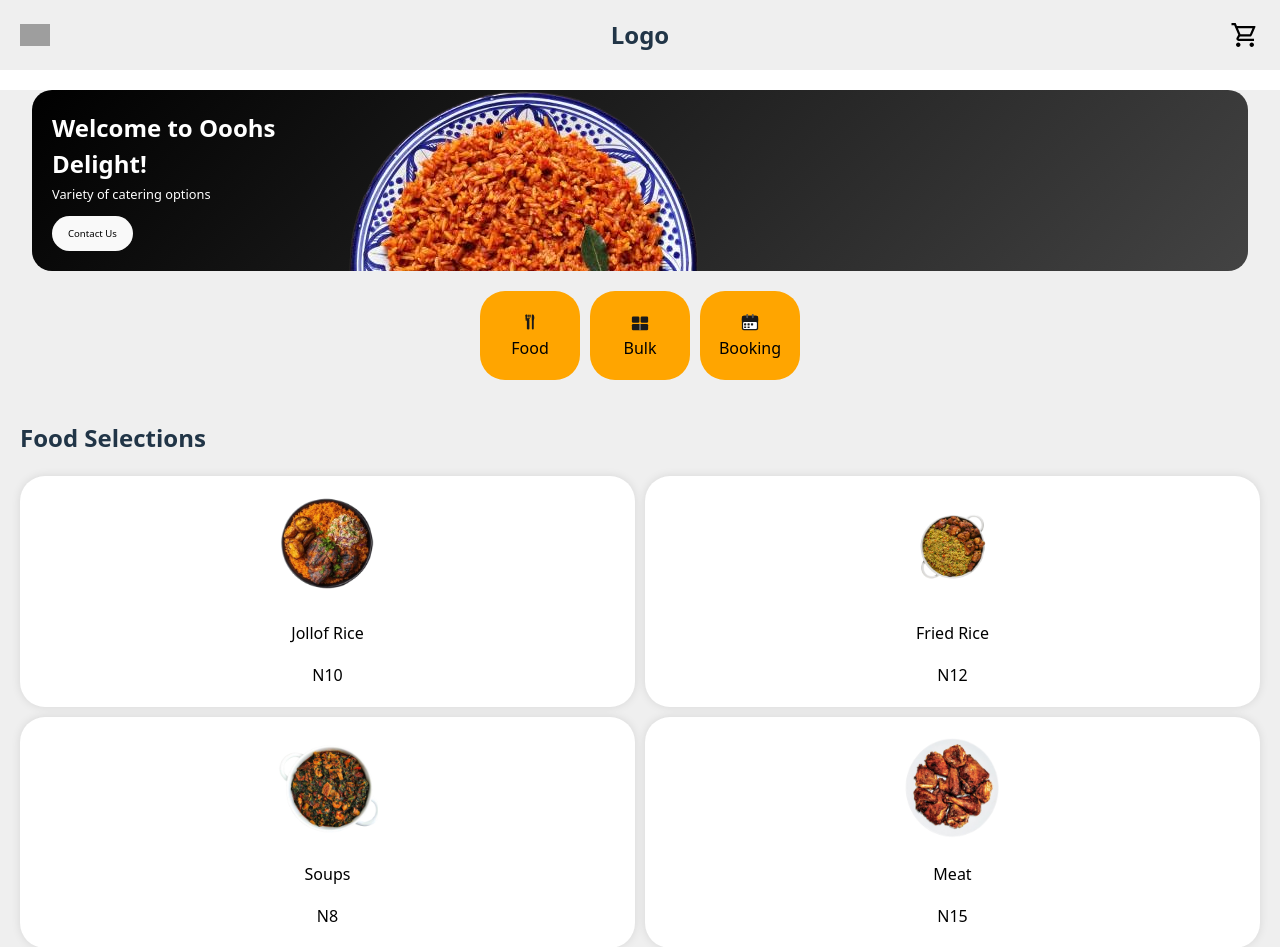
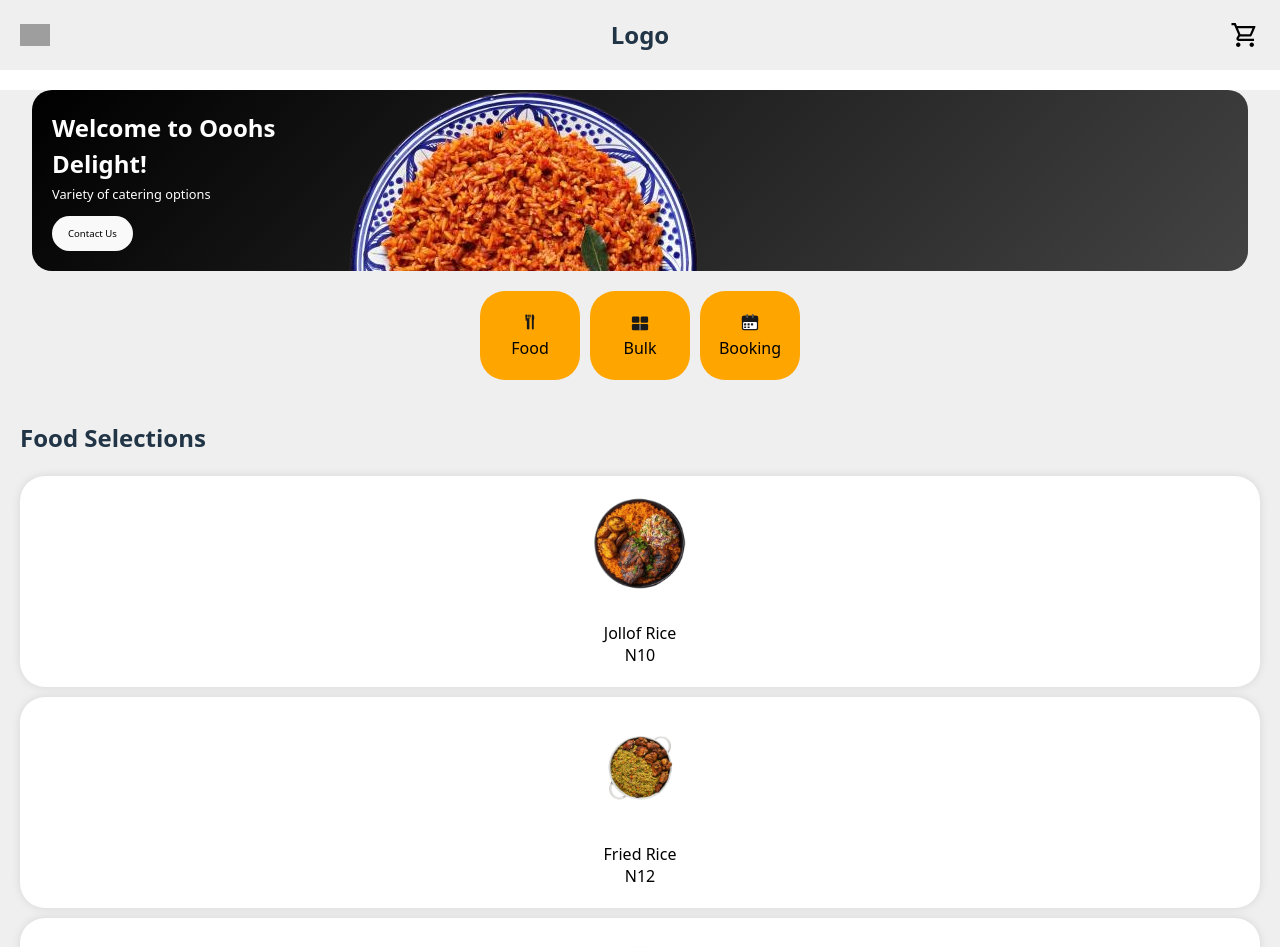
Before and after one commit to itxjoshy/oohs-delight, a React (Vite) app in the folder oohs-delight/: page / in a window 1280 px wide. Shown: the top 947 px of the page. Built offline with nearby package versions, Linux system fonts and the light colour scheme; grey boxes are pictures that could not be loaded.

Commit message:
update: cart and landing oage structre

```diff
--- a/oohs-delight/src/components/Cart.jsx
+++ b/oohs-delight/src/components/Cart.jsx
@@ -6,6 +6,10 @@ function Cart() {
     <>
       <h2>Your Cart</h2>
       <div className="cart-page">
+        {cartItems.length === 0 ? (
+          <p>Your cart is empty.</p>
+        ) : (
+          <div className="cart-wrapper">
             <div className="cart-content">
               {cartItems.map((item, i) => (
                 <div key={item.name + i} className="cart-item">
@@ -30,7 +34,7 @@ function Cart() {
                       )
                       .join("\n")}`,
                   );
-
+                  localStorage.removeItem("cart");
                   window.open(
                     `https://wa.me/+2348120195744?text=${message}`,
                     "_blank",
@@ -41,6 +45,8 @@ function Cart() {
               </button>
             </div>
           </div>
+        )}
+      </div>
     </>
   );
 }
--- a/oohs-delight/src/components/Landing.jsx
+++ b/oohs-delight/src/components/Landing.jsx
@@ -166,8 +166,10 @@ function Landing() {
               <div className="img">
                 <img src={food.img} alt={food.name} />
               </div>
-              <p>{food.name}</p>
-              <p>N{food.price}</p>
+              <div className="food-de">
+                <p>{food.name}</p>
+                <p>N{food.price}</p>
+              </div>
             </button>
           ))}
         </div>
--- a/oohs-delight/src/components/landing.css
+++ b/oohs-delight/src/components/landing.css
@@ -94,11 +94,10 @@ main {
 }
 .food-selection-grid {
   display: grid;
-  grid-template-columns: repeat(2, 1fr);
+  grid-template-columns: repeat(1, 1fr);
   gap: 10px;
 
   button {
-    flex: 1 1 calc(25% - 10px);
     border-radius: 25px;
     padding: 20px;
     display: flex;
```
Lines whose indentation alone changed are shown as unchanged.
